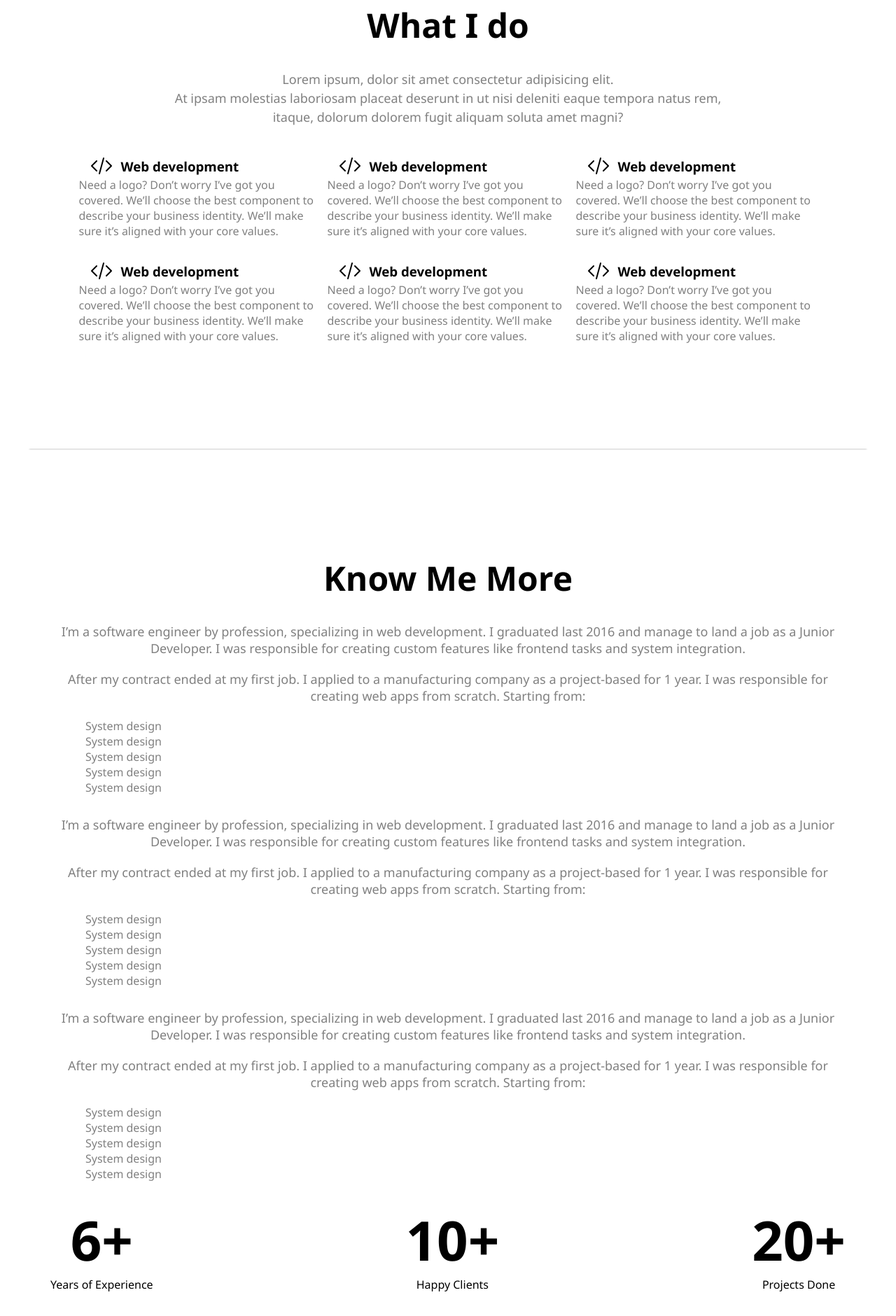
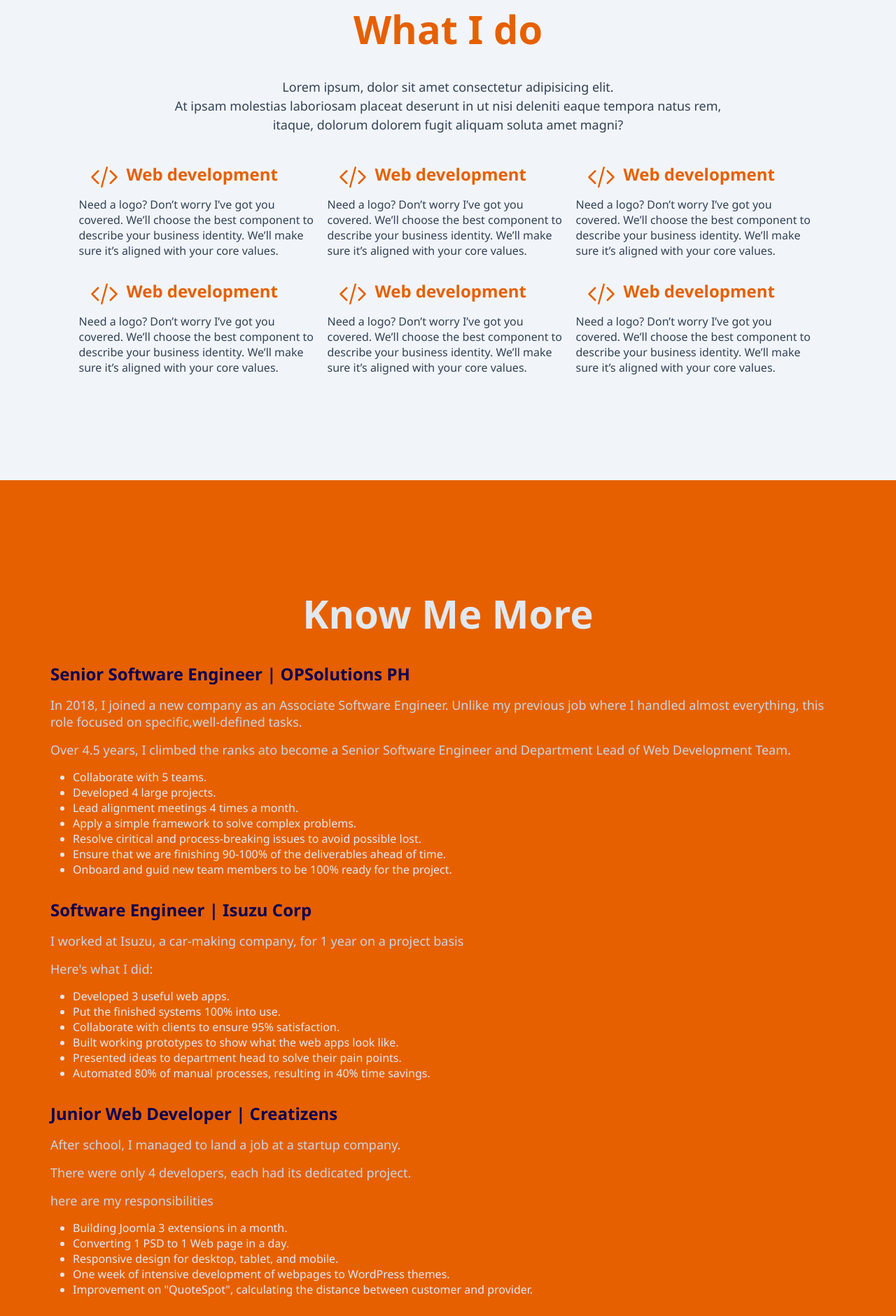
Before and after one commit to fabricantejerome/portfolio-2, a plain HTML site: page index.html in a window 1280 px wide. Shown: the part 917-2797 px from the top of the page at 70% size. Drawn offline with Linux system fonts and the light colour scheme.

Commit message:
Refining the page

```diff
--- a/index.html
+++ b/index.html
@@ -37,17 +37,17 @@
                 </p>
                 <ul class="socials">
                     <li>
-                        <a href="#">
+                        <a href="https://www.linkedin.com/in/jerome-fabricante-%F0%9F%9A%A2-a55a9a137/" target="_blank">
+                            <img src="./assets/linkedin.svg" alt="LinkedIn">
+                        </a>
+                    </li>
+                    <li>
+                        <a href="https://www.threads.net/@jeromejfabricante" target="_blank">
                             <img src="./assets/threads.svg" alt="Threads">
                         </a>
                     </li>
                     <li>
-                        <a href="#">
-                            <img src="./assets/linkedin.svg" alt="LinkedIn">
-                        </a>
-                    </li>
-                    <li>
-                        <a href="#">
+                        <a href="https://github.com/fabricantejerome/" target="_blank">
                             <img src="./assets/github.svg" alt="Github">
                         </a>
                     </li>
@@ -56,7 +56,7 @@
         </section>
 
         <section id="services" class="container">
-            <h2>What I do</h2>
+            <h1>What I do</h1>
             <p class="lead">Lorem ipsum, dolor sit amet consectetur adipisicing elit. <br>
                 At ipsam molestias laboriosam placeat deserunt in ut nisi deleniti eaque tempora natus rem, <br>
                 itaque, dolorum dolorem fugit aliquam soluta amet magni?</p>
@@ -64,9 +64,7 @@
                 <div class="card">
                     <div class="card-header">
                         <div class="logo">
-                            <svg xmlns="http://www.w3.org/2000/svg" fill="none" viewBox="0 0 24 24" stroke-width="1.5" stroke="currentColor" class="size-6">
-                                <path stroke-linecap="round" stroke-linejoin="round" d="M17.25 6.75 22.5 12l-5.25 5.25m-10.5 0L1.5 12l5.25-5.25m7.5-3-4.5 16.5" />
-                            </svg>
+                            <img src="./assets/bracket.svg" alt="Coding">
                         </div>
                         <h3>Web development</h3>
                     </div>
@@ -76,9 +74,7 @@
                 <div class="card">
                     <div class="card-header">
                         <div class="logo">
-                            <svg xmlns="http://www.w3.org/2000/svg" fill="none" viewBox="0 0 24 24" stroke-width="1.5" stroke="currentColor" class="size-6">
-                                <path stroke-linecap="round" stroke-linejoin="round" d="M17.25 6.75 22.5 12l-5.25 5.25m-10.5 0L1.5 12l5.25-5.25m7.5-3-4.5 16.5" />
-                            </svg>
+                            <img src="./assets/bracket.svg" alt="Coding">
                         </div>
                         <h3>Web development</h3>
                     </div>
@@ -88,9 +84,7 @@
                 <div class="card">
                     <div class="card-header">
                         <div class="logo">
-                            <svg xmlns="http://www.w3.org/2000/svg" fill="none" viewBox="0 0 24 24" stroke-width="1.5" stroke="currentColor" class="size-6">
-                                <path stroke-linecap="round" stroke-linejoin="round" d="M17.25 6.75 22.5 12l-5.25 5.25m-10.5 0L1.5 12l5.25-5.25m7.5-3-4.5 16.5" />
-                            </svg>
+                            <img src="./assets/bracket.svg" alt="Coding">
                         </div>
                         <h3>Web development</h3>
                     </div>
@@ -100,9 +94,7 @@
                 <div class="card">
                     <div class="card-header">
                         <div class="logo">
-                            <svg xmlns="http://www.w3.org/2000/svg" fill="none" viewBox="0 0 24 24" stroke-width="1.5" stroke="currentColor" class="size-6">
-                                <path stroke-linecap="round" stroke-linejoin="round" d="M17.25 6.75 22.5 12l-5.25 5.25m-10.5 0L1.5 12l5.25-5.25m7.5-3-4.5 16.5" />
-                            </svg>
+                            <img src="./assets/bracket.svg" alt="Coding">
                         </div>
                         <h3>Web development</h3>
                     </div>
@@ -112,9 +104,7 @@
                 <div class="card">
                     <div class="card-header">
                         <div class="logo">
-                            <svg xmlns="http://www.w3.org/2000/svg" fill="none" viewBox="0 0 24 24" stroke-width="1.5" stroke="currentColor" class="size-6">
-                                <path stroke-linecap="round" stroke-linejoin="round" d="M17.25 6.75 22.5 12l-5.25 5.25m-10.5 0L1.5 12l5.25-5.25m7.5-3-4.5 16.5" />
-                            </svg>
+                            <img src="./assets/bracket.svg" alt="Coding">
                         </div>
                         <h3>Web development</h3>
                     </div>
@@ -124,9 +114,7 @@
                 <div class="card">
                     <div class="card-header">
                         <div class="logo">
-                            <svg xmlns="http://www.w3.org/2000/svg" fill="none" viewBox="0 0 24 24" stroke-width="1.5" stroke="currentColor" class="size-6">
-                                <path stroke-linecap="round" stroke-linejoin="round" d="M17.25 6.75 22.5 12l-5.25 5.25m-10.5 0L1.5 12l5.25-5.25m7.5-3-4.5 16.5" />
-                            </svg>
+                            <img src="./assets/bracket.svg" alt="Coding">
                         </div>
                         <h3>Web development</h3>
                     </div>
@@ -135,43 +123,53 @@
             </div>
         </section>
 
-        <section id="about-me" class="container">
-            <h2>Know Me More</h2>
+        <section id="about-me">
+            <div class="container">
+                <h1>Know Me More</h1>
 
-            <p>I’m a software engineer by profession, specializing in web development. I graduated last 2016 and manage to land a job as a Junior Developer. I was responsible for creating custom features like frontend tasks and system integration.</p>
+                <h2>Senior Software Engineer | OPSolutions PH</h2>
 
-            <p>After my contract ended at my first job. I applied to a manufacturing company as a project-based for 1 year. I was responsible for creating web apps from scratch. Starting from:</p>
+                <p>In 2018, I joined a new company as an Associate Software Engineer. Unlike my previous job where I handled almost everything, this role focused on specific,well-defined tasks.</p>
+
+                <p>Over 4.5 years, I climbed the ranks ato become a Senior Software Engineer and Department Lead of Web Development Team.</p>
 
                 <ul>
-                <li>System design</li>
-                <li>System design</li>
-                <li>System design</li>
-                <li>System design</li>
-                <li>System design</li>
+                    <li>Collaborate with 5 teams.</li>
+                    <li>Developed 4 large projects.</li>
+                    <li>Lead alignment meetings 4 times a month.</li>
+                    <li>Apply a simple framework to solve complex problems.</li>
+                    <li>Resolve ciritical and process-breaking issues to avoid possible lost.</li>
+                    <li>Ensure that we are finishing 90-100% of the deliverables ahead of time.</li>
+                    <li>Onboard and guid new team members to be 100% ready for the project.</li>
                 </ul>
 
-            <p>I’m a software engineer by profession, specializing in web development. I graduated last 2016 and manage to land a job as a Junior Developer. I was responsible for creating custom features like frontend tasks and system integration.</p>
+                <h2>Software Engineer | Isuzu Corp</h2>
 
-            <p>After my contract ended at my first job. I applied to a manufacturing company as a project-based for 1 year. I was responsible for creating web apps from scratch. Starting from:</p>
+                <p>I worked at Isuzu, a car-making company, for 1 year on a project basis</p>
+
+                <p>Here's what I did:</p>
 
                 <ul>
-                <li>System design</li>
-                <li>System design</li>
-                <li>System design</li>
-                <li>System design</li>
-                <li>System design</li>
+                    <li>Developed 3 useful web apps.</li>
+                    <li>Put the finished systems 100% into use.</li>
+                    <li>Collaborate with clients to ensure 95% satisfaction.</li>
+                    <li>Built working prototypes to show what the web apps look like.</li>
+                    <li>Presented ideas to department head to solve their pain points.</li>
+                    <li>Automated 80% of manual processes, resulting in 40% time savings.</li>
                 </ul>
 
-            <p>I’m a software engineer by profession, specializing in web development. I graduated last 2016 and manage to land a job as a Junior Developer. I was responsible for creating custom features like frontend tasks and system integration.</p>
+                <h2>Junior Web Developer | Creatizens</h2>
 
-            <p>After my contract ended at my first job. I applied to a manufacturing company as a project-based for 1 year. I was responsible for creating web apps from scratch. Starting from:</p>
+                <p>After school, I managed to land a job at a startup company.</p>
+                <p>There were only 4 developers, each had its dedicated project.</p>
+                <p>here are my responsibilities</p>
 
                 <ul>
-                <li>System design</li>
-                <li>System design</li>
-                <li>System design</li>
-                <li>System design</li>
-                <li>System design</li>
+                    <li>Building Joomla 3 extensions in a month.</li>
+                    <li>Converting 1 PSD to 1 Web page in a day.</li>
+                    <li>Responsive design for desktop, tablet, and mobile.</li>
+                    <li>One week of intensive development of webpages to WordPress themes.</li>
+                    <li>Improvement on "QuoteSpot", calculating the distance between customer and provider.</li>
                 </ul>
 
                 <div class="stats">
@@ -190,10 +188,11 @@
                         <p>Projects Done</p>
                     </div>
                 </div>
+            </div>
         </section>
 
         <section id="projects" class="container">
-            <h2>Projects</h2>
+            <h1>Projects</h1>
             <div class="project-container">
                 <div class="project-item">
                     <img src="https://placehold.co/400" alt="">
@@ -216,7 +215,7 @@
         </section>
 
         <section id="testimonials" class="container">
-            <h2>Testimonials</h2>
+            <h1>Testimonials</h1>
             <div class="testimonial-block">
                 <div class="testimonial">
                     <div class="testimonial-header">
--- a/style.css
+++ b/style.css
@@ -44,6 +44,10 @@ html {
     scroll-behavior: smooth;
 }
 
+body {
+    background: var(--slate-100);
+}
+
 main {
     display: flex;
     flex-direction: column;
@@ -52,8 +56,6 @@ main {
 
 section {
     opacity: 0;
-    transform: translateY(50px);
-    box-shadow: 0 2px 2px -2px gray;
     transform: translateY(50px);
     transition: all 0.6s ease-in-out;
 }
@@ -84,13 +86,13 @@ section:nth-of-type(1) {
 
 #home h1 {
     margin-top: 7rem;
-    font-size: 3rem;
+    font-size: 3.5rem;
     margin-bottom: 20px;
     color: var(--slate-100);
 }
 
 #home p {
-    font-size: 20px;
+    font-size: 1.25rem;
     color: gray;
     margin-bottom: 60px;
     line-height: 1.5;
@@ -103,13 +105,60 @@ section:nth-of-type(1) {
     gap: 1rem;
 }
 
+#home .socials {
+    margin: 0;
+    list-style: none;
+}
+
 #services {
     padding: 0 25px;
 }
 
-section h2 {
+#services h1 {
+    color: var(--orange-600);
+}
+
+#services p {
+    color: var(--slate-700);
+}
+
+#about-me {
+    background: var(--orange-600);
+}
+
+#about-me h1 {
+    color: var(--slate-200);
+}
+
+#about-me h2 {
+    color: var(--blue-950);
+    margin-bottom: 1rem;
+}
+
+#about-me p {
+    font-size: 18px;
+    color: var(--slate-300);
+    margin-bottom: 1rem;
+}
+
+.stats {
+    display: flex;
+    justify-content: space-between;
+    text-align: center;
+    margin-bottom: 50px;
+    flex-wrap: wrap;
+}
+
+.stats h1{
+    font-size: 7rem;
+    color: var(--slate-200);
+    margin-top: 3rem;
+    margin-bottom: 0;
+}
+
+section h1 {
     margin-top: 120px;
-    font-size: 48px;
+    font-size: 3.5rem;
     margin-bottom: 32px;
     text-align: center;
 }
@@ -144,17 +193,24 @@ section > p {
 }
 
 .card p {
-    color: gray;
+    color: var(--slate-500);
 }
 
-.logo {
-    width: 60px;
-}
 
 .card-header {
     display: flex;
     align-items: center;
     gap: 12px;
+    margin-bottom: 1rem;
+}
+
+.card-header .logo {
+    width: 2.5rem;
+}
+
+.card-header h3 {
+    color: var(--orange-600);
+    font-size: 1.5rem;
 }
 
 .container {
@@ -165,9 +221,9 @@ section > p {
 }
 
 ul {
-    margin-left: 50px;
-    color: gray;
-    list-style: none;
+    margin-left: 2rem;
+    color: var(--slate-200);
+    /* list-style: none; */
     margin-bottom: 30px;
 }
 
@@ -175,19 +231,6 @@ li {
     padding-left: 1em;
     text-indent: -1em;
 }
-
-.stats {
-    display: flex;
-    justify-content: space-between;
-    text-align: center;
-    margin-bottom: 50px;
-    flex-wrap: wrap;
-}
-
-.stats h1{
-    font-size: 78px;
-}
-
 
 .project-container {
     display: flex;
@@ -348,6 +391,7 @@ footer {
 @media (max-width: 600px) {
     .stats {
         flex-direction: column;
+        gap: 2rem;
     }
 
     .project-container {
```
Also changed, not shown: assets/bracket.svg (added). Lines whose indentation alone changed are shown as unchanged.
